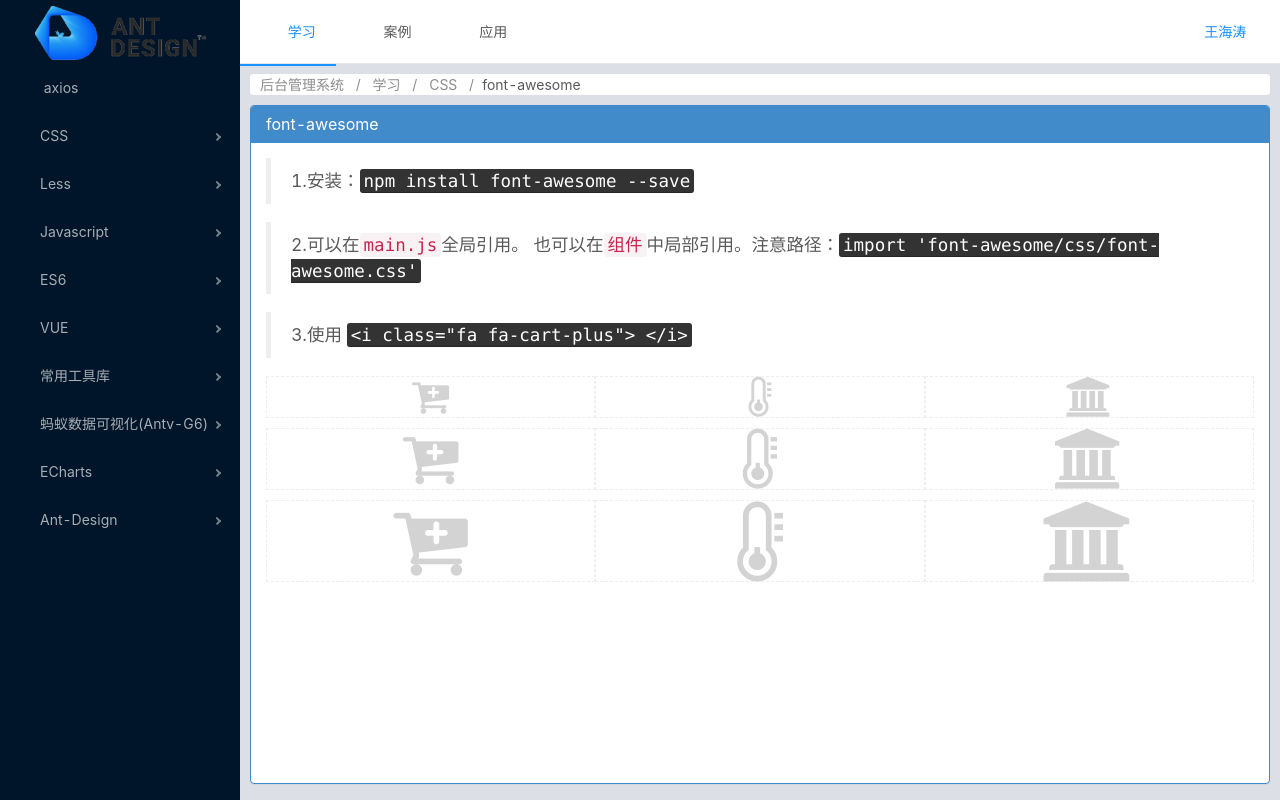
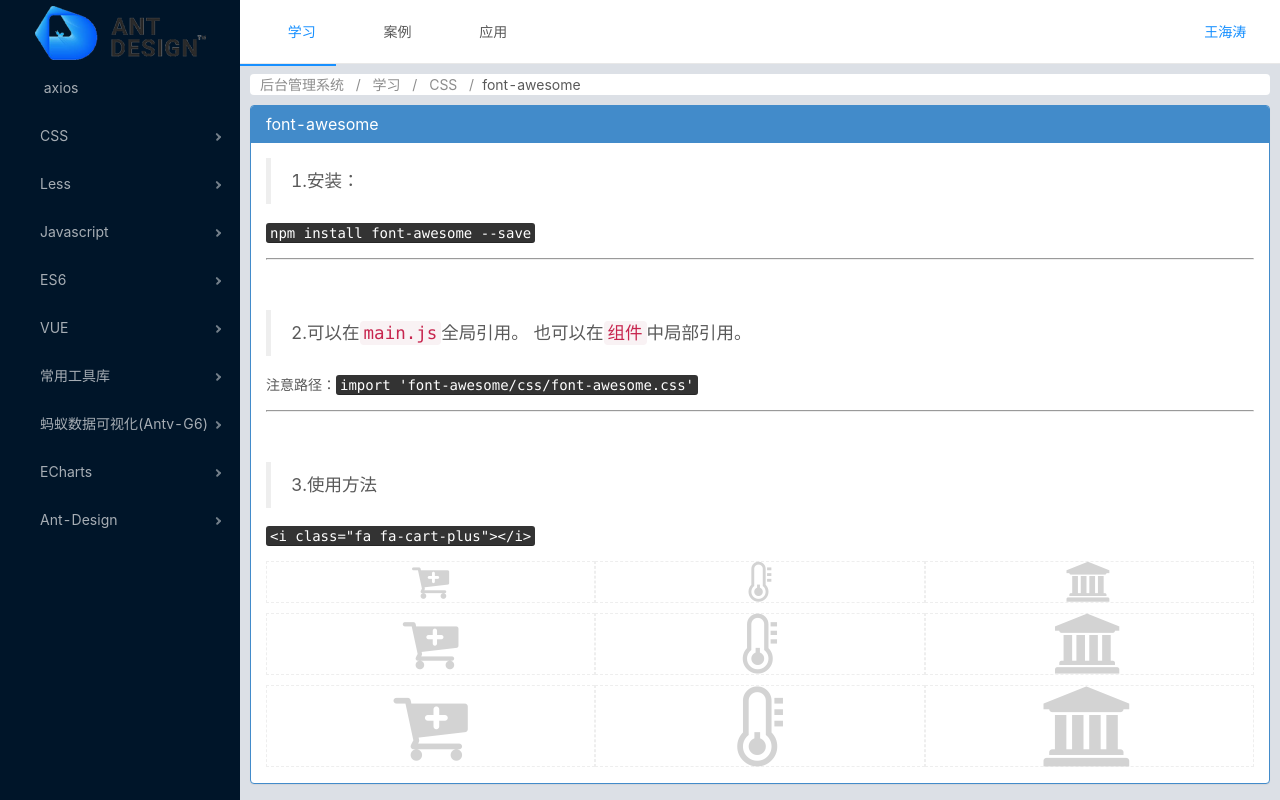
Before and after one commit to Cohen-Wang/workbench, a Vue app: page /workbench/study/css/font-awesome in a window 1280 px wide. Built offline with nearby package versions, Linux system fonts and the light colour scheme; what vue-worker would draw is missing.

Commit message:
font-awesome

```diff
--- a/src/views/Study/CSS/Font-Awesome.vue
+++ b/src/views/Study/CSS/Font-Awesome.vue
@@ -4,9 +4,21 @@
       <div class="panel-title">font-awesome</div>
     </div>
     <div class="panel-body panel-body-box">
-      <blockquote>1.安装：<kbd>npm install font-awesome --save</kbd></blockquote>
-      <blockquote>2.可以在<code>main.js</code>全局引用。 也可以在<code>组件</code>中局部引用。注意路径：<kbd>import 'font-awesome/css/font-awesome.css'</kbd></blockquote>
-      <blockquote>3.使用 <kbd>&lt;i class="fa fa-cart-plus"&gt; &lt;/i&gt;</kbd> </blockquote>
+      <div>
+        <blockquote>1.安装：</blockquote>
+        <p><kbd>npm install font-awesome --save</kbd></p>
+      </div>
+      <hr class="mb-50"/>
+
+      <div>
+        <blockquote>2.可以在<code>main.js</code>全局引用。 也可以在<code>组件</code>中局部引用。</blockquote>
+        <p>注意路径：<kbd>import 'font-awesome/css/font-awesome.css'</kbd></p>
+      </div>
+      <hr class="mb-50"/>
+
+      <div>
+        <blockquote>3.使用方法</blockquote>
+        <p><kbd>&lt;i class="fa fa-cart-plus"&gt;&lt;/i&gt;</kbd></p>
         <div class="d-flex">
           <div class="flex-1">
             <div class="icon  font-lightgray font-40 lh-40 mb-10"><i class="fa fa-cart-plus"></i></div>
@@ -22,6 +34,7 @@
             <div class="icon  font-lightgray font-40 lh-40 mb-10"><i class="fa fa-university"></i></div>
             <div class="icon  font-lightgray font-60 lh-40 mb-10"><i class="fa fa-university"></i></div>
             <div class="icon  font-lightgray font-80 lh-40 mb-10"><i class="fa fa-university"></i></div>
+          </div>
         </div>
       </div>
     </div>
```
Lines whose indentation alone changed are shown as unchanged.
